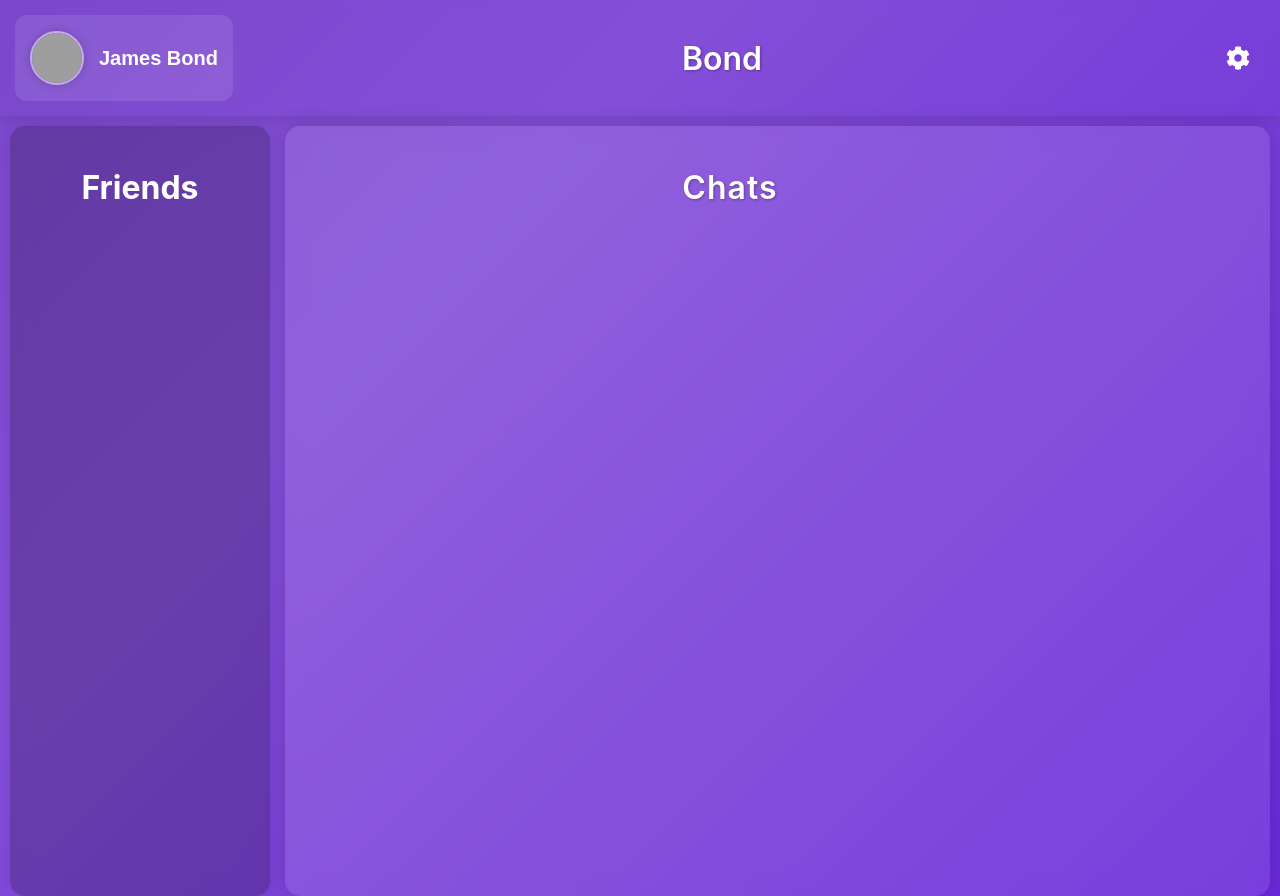
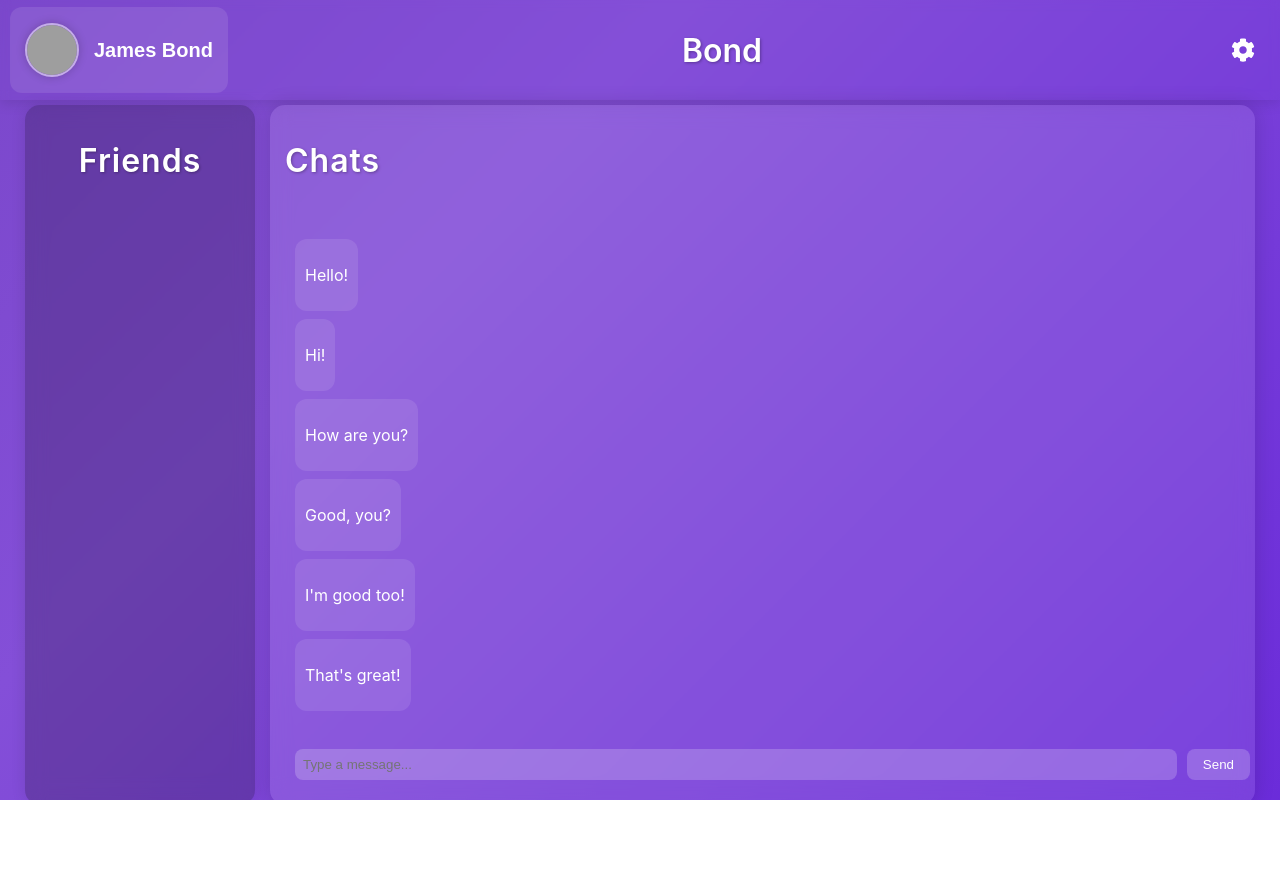
Before and after one commit to jadsaad06/BOND-Real-Time-Messaging, a React (Create React App) app in the folder frontend/: page / in a window 1280 px wide. After the commit the page ends 800 px from the top, so only its background shows below. Built offline with nearby package versions, Linux system fonts and the light colour scheme; grey boxes are pictures that could not be loaded.

Commit message:
Feat: Added message box and chat box

```diff
--- a/frontend/src/App.css
+++ b/frontend/src/App.css
@@ -1,11 +1,11 @@
 html, body, #root, .App {
-  height: 100%;
+  height: 100vh;
   margin: 0;
   padding: 0;
-  /* More dynamic gradient with subtle animation */
   background: linear-gradient(-45deg, #5209db, #844fd8, #5e30a3, #7a2cc8);
   background-size: 400% 400%;
   animation: gradient 15s ease infinite;
+  overflow: hidden;
 }
 
 @keyframes gradient {
@@ -21,12 +21,13 @@ html, body, #root, .App {
 }
 
 .main-container {
+  height: 80px;
   display: flex;
   justify-content: space-between;
   align-items: center;
   position: relative;
   color: white;
-  padding: 15px;
+  padding: 10px;
   backdrop-filter: blur(5px);
   box-shadow: 0 4px 12px rgba(0, 0, 0, 0.1);
 }
@@ -82,20 +83,18 @@ html, body, #root, .App {
 
 .app-body-container {
   display: flex;
-  flex: 1;
-  height: calc(100% - 70px);
-  padding: 10px;
+  height: calc(100vh - 100px);
+  padding: 5px;
+  margin: 0 20px;
 }
 
 .sidebar {
   color: white;
   display: flex;
   flex-direction: column;
-  justify-content: space-between;
-  align-items: center;
-  padding: 20px;
-  width: 220px;
-  height: 100%;
+  padding: 15px;
+  width: 200px;
+  max-height: calc(100vh - 120px);
   border: none;
   background-color: rgba(0, 0, 0, 0.2);
   backdrop-filter: blur(10px);
@@ -104,15 +103,21 @@ html, body, #root, .App {
   margin-right: 15px;
 }
 
+.sidebar-title {
+  align-self: center;
+  font-weight: 600;
+  letter-spacing: 1px;
+  margin-bottom: 20px;
+  text-shadow: 1px 1px 3px rgba(0, 0, 0, 0.3);
+}
+
 .chat-container {
   color: white;
   display: flex;
   flex-direction: column;
-  justify-content: space-between;
-  align-items: center;
-  padding: 20px;
+  padding: 15px;
   flex: 1;
-  height: 100%;
+  max-height: calc(100vh - 120px);
   border: none;
   background-color: rgba(255, 255, 255, 0.1);
   backdrop-filter: blur(10px);
@@ -121,9 +126,61 @@ html, body, #root, .App {
 }
 
 .chats-title {
-  transform: translateX(-50%);
+  align-self: flex-start;
   font-weight: 600;
   letter-spacing: 1px;
   margin-bottom: 20px;
   text-shadow: 1px 1px 3px rgba(0, 0, 0, 0.3);
 }
+
+.message-container {
+  display: flex;
+  flex-direction: column;
+  justify-content: flex-end;
+  align-items: flex-start;
+  flex: 1;
+  width: 100%;
+  overflow-y: auto;
+  max-height: calc(100vh - 250px);
+  padding: 10px;
+}
+
+.message {
+  display: flex;
+  flex-direction: row;
+  justify-content: space-between;
+  align-items: center;
+  padding: 10px;
+  border-radius: 12px;
+  color: white;
+  border: none;
+  background-color: rgba(255, 255, 255, 0.1);
+  transition: background-color 0.3s ease, transform 0.2s ease;
+  margin-bottom: 8px;
+}
+
+.message-input-container {
+  margin-top: 10px;
+  padding: 10px;
+  width: 100%;
+  display: flex;
+  gap: 10px;
+}
+
+.message-input {
+  flex: 1;
+  padding: 8px;
+  border-radius: 8px;
+  border: none;
+  background-color: rgba(255, 255, 255, 0.2);
+  color: white;
+}
+
+.send-button {
+  padding: 8px 16px;
+  border-radius: 8px;
+  border: none;
+  background-color: rgba(255, 255, 255, 0.2);
+  color: white;
+  cursor: pointer;
+}
--- a/frontend/src/App.js
+++ b/frontend/src/App.js
@@ -22,6 +22,30 @@ function App() {
           <chats>
             <h1 className="chats-title">Chats</h1>
           </chats>
+          <div className="message-container">
+            <div className="message">
+              <p className="message-text">Hello!</p>
+            </div>
+            <div className="message">
+              <p className="message-text">Hi!</p>
+            </div>
+            <div className="message">
+              <p className="message-text">How are you?</p>
+            </div>
+            <div className="message">
+              <p className="message-text">Good, you?</p>
+            </div>
+            <div className="message">
+              <p className="message-text">I'm good too!</p>
+            </div>
+            <div className="message">
+              <p className="message-text">That's great!</p>
+            </div>
+          </div>
+          <div className="message-input-container">
+            <input className="message-input" placeholder="Type a message..." />
+            <button className="send-button">Send</button>
+          </div>
         </div>
       </div>
     </div>
```
